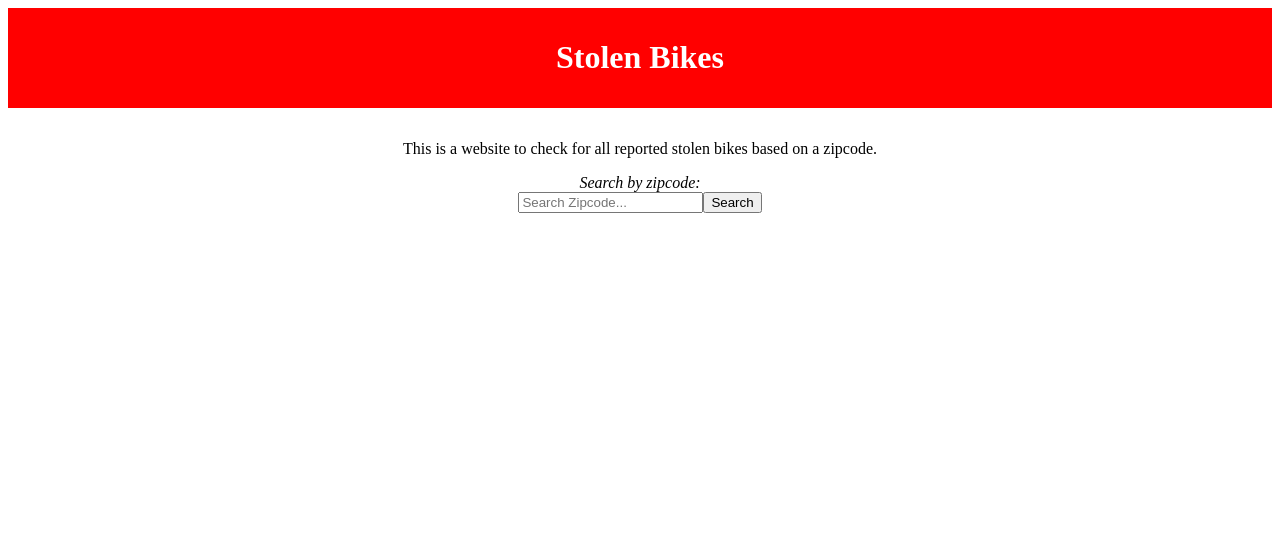
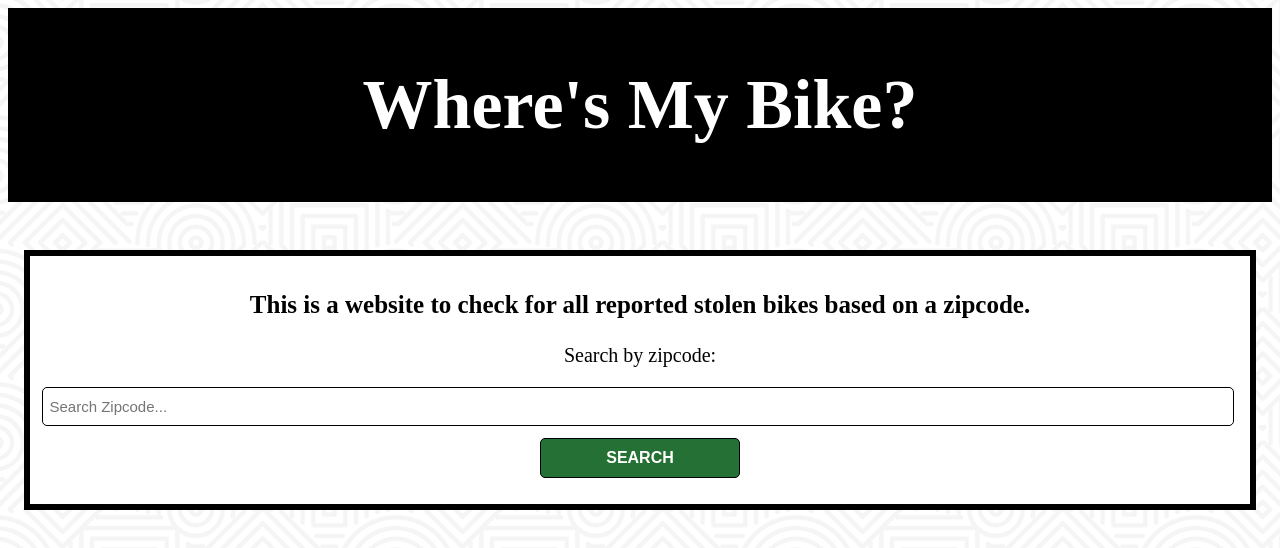
Before and after one commit to putman10/React-Stolen-BIkes, a React app: page / in a window 1280 px wide. Shown: the top 548 px of the page. Built offline with nearby package versions, Linux system fonts and the light colour scheme.

Commit message:
add styling to search list component

```diff
--- a/package.json
+++ b/package.json
@@ -32,6 +32,7 @@
     "eslint": "^4.13.1",
     "eslint-loader": "^1.9.0",
     "eslint-plugin-react": "^7.5.1",
+    "file-loader": "^2.0.0",
     "html-webpack-plugin": "^2.29.0",
     "jest": "^20.0.4",
     "react-hot-loader": "^3.0.0-beta.7",
--- a/src/actions/index.js
+++ b/src/actions/index.js
@@ -21,7 +21,7 @@
 }
 
 export function fetchStolenBikes(lat, lng, zip, localSearchId, dispatch) {
-  return fetch('https://bikeindex.org:443/api/v2/bikes_search/stolen?page=1&proximity=' + lat + ',' + lng + '&proximity_square=10').then(
+  return fetch('https://bikeindex.org:443/api/v2/bikes_search/stolen?page=1&per_page=24&proximity=' + lat + ',' + lng + '&proximity_square=10').then(
     response => response.json(),
     error => console.log('An error occurred.', error)
   ).then(function(json) {
--- a/src/components/App.jsx
+++ b/src/components/App.jsx
@@ -3,6 +3,7 @@
 import BikeListDisplay from './BikeList';
 import PropTypes from 'prop-types';
 import { connect } from 'react-redux';
+import bImage from '../assets/hypnotize.png';
 
 function App({searchResults}){
   if(searchResults){
@@ -10,12 +11,26 @@
       <div>
         <Header />
         <BikeListDisplay />
+        <style jsx global>
+        {`
+          body {
+            background-image: url(${bImage})
+          }
+        `}
+      </style>
       </div>
     );
   } else {
     return (
       <div>
         <Header />
+        <style jsx global>
+        {`
+          body {
+            background-image: url(${bImage})
+          }
+        `}
+      </style>
       </div>
     );
   }
--- a/src/components/BikeList.jsx
+++ b/src/components/BikeList.jsx
@@ -8,7 +8,10 @@
   let containerStyle = {
     maxWidth: '1200px',
     margin: '0 auto',
-    textAlign: 'center'
+    textAlign: 'center',
+    background: '#ffffffb0',
+    border: '6px solid black',
+    padding: '2rem 0'
   }
   let columnStyle = {
     width: '20%',
--- a/src/components/BikeSearch.jsx
+++ b/src/components/BikeSearch.jsx
@@ -5,7 +5,15 @@
 
 function BikeSearch({ dispatch }){
   let searchStyle = {
-    marginBottom: '3rem'
+    marginBottom: '1rem'
+  }
+  let inputStyle = {
+    width: "98%",
+    padding: "10px 7px",
+    fontSize: "15px",
+    borderRadius: "5px",
+    border: "1px solid black",
+    marginLeft: "-5px"
   }
   let input;
   return (
@@ -18,10 +26,29 @@
         dispatch(fetchBikeId(input.value));
         input.value = '';
       }}>
-        <input placeholder="Search Zipcode..." ref={node => {
+        <input style={inputStyle} placeholder="Search Zipcode..." ref={node => {
           input = node;
         }}></input>
-        <button>Search</button>
+        <button className="buttonStyle">Search</button>
+        <style jsx >
+        {`
+          .buttonStyle {
+            background-color: #257135;
+            color: white;
+            width: 200px;
+            padding: 10px;
+            font-size: 16px;
+            border-radius: 5px;
+            border: 1px solid black;
+            margin-top: 12px;
+            font-weight: 700;
+            text-transform: uppercase;
+          }
+          .buttonStyle:hover {
+            background-color: black;
+          }
+        `}
+      </style>
       </form>
     </div>
   );
--- a/src/components/Header.jsx
+++ b/src/components/Header.jsx
@@ -2,27 +2,39 @@
 import BikeSearch from './BikeSearch';
 
 function Header(){
-  let containerStyle = {
+  let containerStyle1 = {
     maxWidth: '1200px',
     margin: '0 auto',
     textAlign: 'center'
   }
+  let containerStyle2 = {
+    maxWidth: '1200px',
+    margin: '3rem auto',
+    textAlign: 'center',
+    background: 'white',
+    padding: '10px',
+    border: '6px solid black',
+    fontSize: '25px'
+  }
   let headerStyle = {
-    backgroundColor: 'red',
+    backgroundColor: 'black',
     padding: '10px 0',
     color: 'white',
-    marginBottom: '2rem'
+    fontSize: '35px'
+  }
+  let lowerFont = {
+    fontSize: '20px'
   }
   return (
     <div>
       <div style={headerStyle}>
-        <div style={containerStyle}>
-          <h1>Stolen Bikes</h1>
+        <div style={containerStyle1}>
+          <h1>Where's My Bike?</h1>
         </div>
       </div>
-      <div style={containerStyle}>
-      <p>This is a website to check for all reported stolen bikes based on a zipcode.</p>
-        <em>Search by zipcode:</em>
+      <div style={containerStyle2}>
+      <p><b>This is a website to check for all reported stolen bikes based on a zipcode.</b></p>
+        <p style={lowerFont}>Search by zipcode:</p>
         <BikeSearch />
       </div>
     </div>
```
Also changed, not shown: src/assets/hypnotize.png (added), 1 other file (tests, documents, lock files or other folders).
